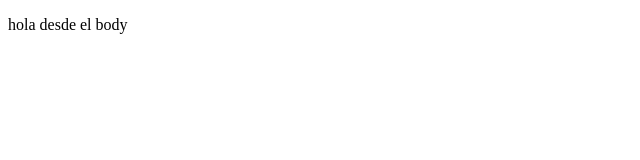
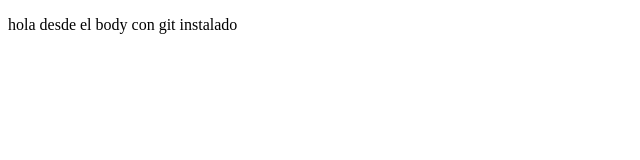
Before and after one commit to heber1/proyectoDemoPrework, a plain HTML site: page index.html in a window 1280 px wide. Shown: the whole page, without its empty margins (0-640 px from the left). Drawn offline with Linux system fonts and the light colour scheme.

Commit message:
cambios agregegados

```diff
--- a/index.html
+++ b/index.html
@@ -7,7 +7,7 @@
 </head>
 <body>
     <p>
-        hola desde el body
+        hola desde el body con git instalado
     </p>
 
 </body>
```
